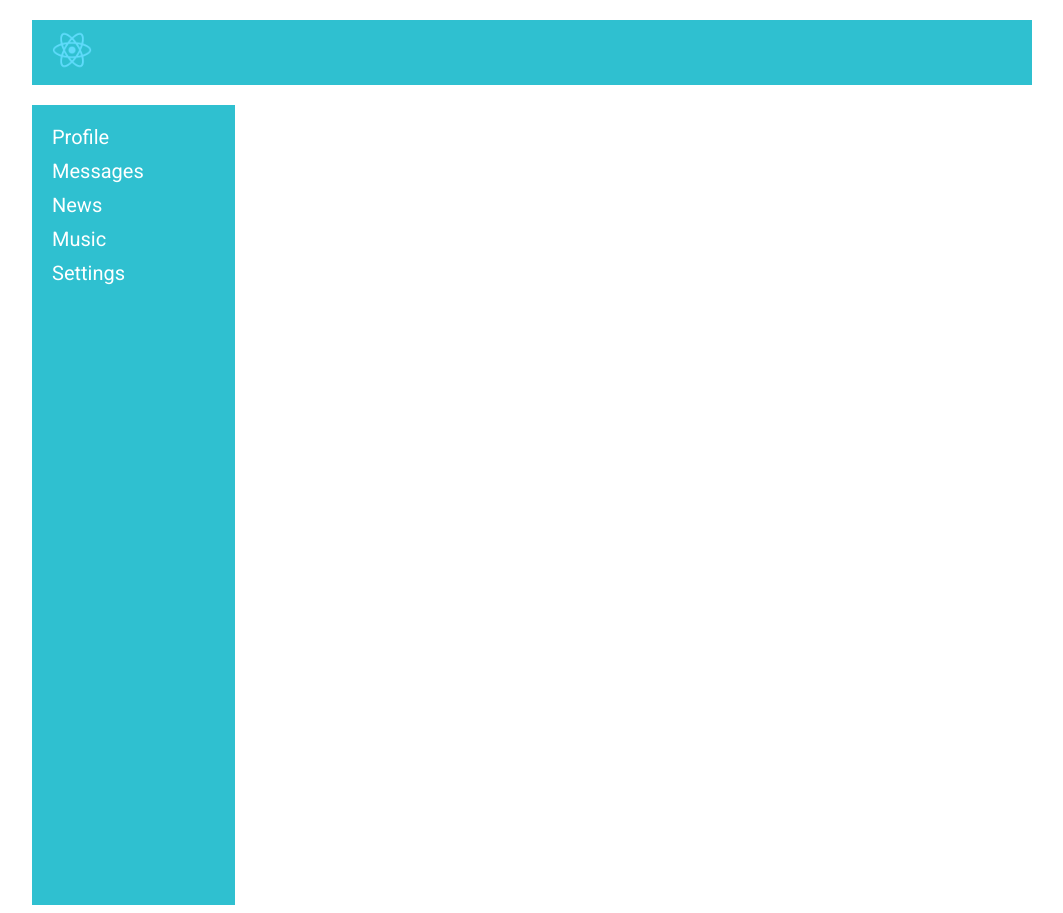
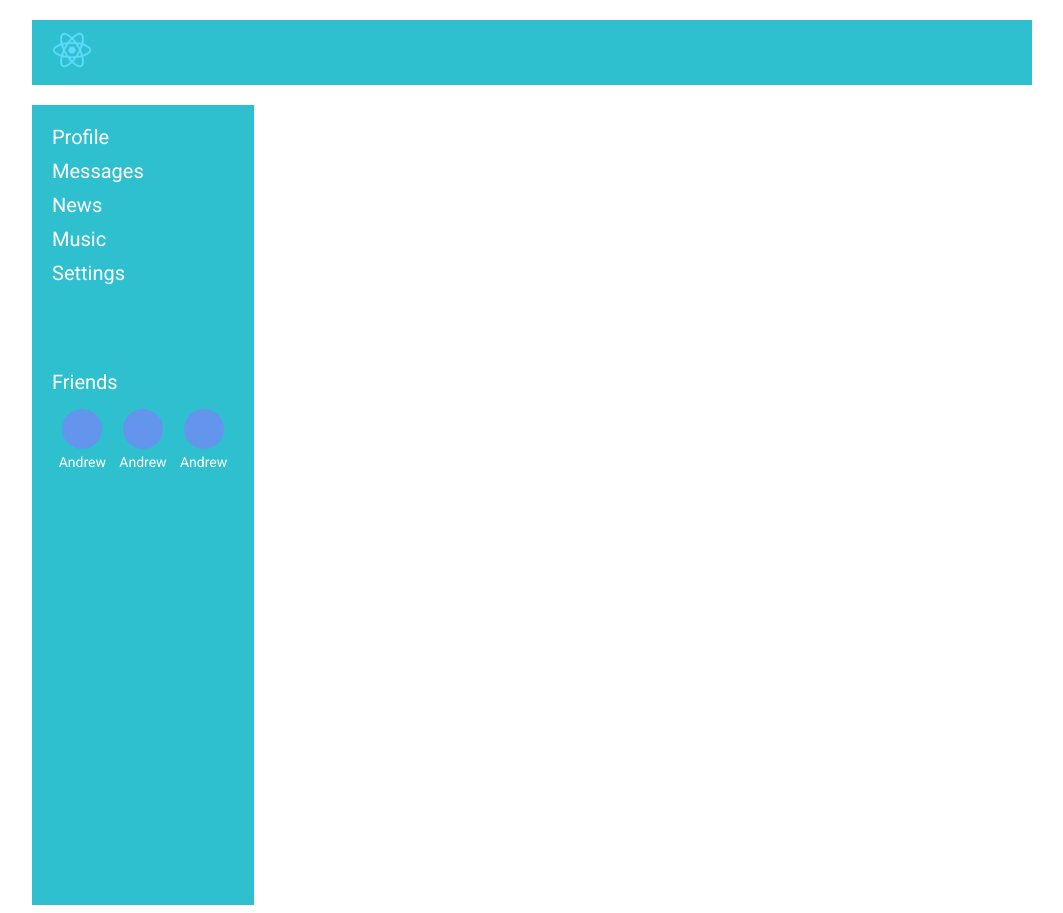
Before and after one commit to tarasovnm/social-network, a React (Create React App) app: page / in a window 1280 px wide. Shown: the whole page, without its empty margins (108-1171 px from the left). Built offline with nearby package versions, Linux system fonts and the light colour scheme.

Commit message:
Done markup for friend list on sidebar

```diff
--- /dev/null
+++ b/src/components/Navbar/FriendsList/Friend/Friend.jsx
@@ -0,0 +1,11 @@
+import s from './Friend.module.scss'
+
+function Friend() {
+    return (
+        <div className={s.friend}>
+            <p className={s.friend__name}>Andrew</p>
+        </div>
+    );
+}
+
+export default Friend;
--- /dev/null
+++ b/src/components/Navbar/FriendsList/Friend/Friend.module.scss
@@ -0,0 +1,20 @@
+.friend {
+  margin-bottom: 10px;
+
+  &__name {
+    color: #ffffff;
+    font-size: 14px;margin-top: 5px;
+    margin-bottom: 0;
+  }
+
+  &:before {
+    content: "";
+    display: block;
+    width: 40px;
+    height: 40px;
+    border-radius: 50%;
+    overflow: hidden;
+    background-color: cornflowerblue;
+    margin: 0 auto;
+  }
+}
--- /dev/null
+++ b/src/components/Navbar/FriendsList/FriendsList.jsx
@@ -0,0 +1,18 @@
+import Friend from './Friend/Friend';
+import s from './FriendsList.module.scss';
+
+function FriendsList() {
+    return (
+        <div className={s.friends}>
+            <h4 className={s.friends__title}>Friends</h4>
+
+            <div className={s.friends__list}>
+                <Friend />
+                <Friend />
+                <Friend />
+            </div>
+        </div>
+    );
+}
+
+export default FriendsList;
--- /dev/null
+++ b/src/components/Navbar/FriendsList/FriendsList.module.scss
@@ -0,0 +1,13 @@
+.friends {
+  &__title {
+    color: #ffffff;
+    font-weight: normal;
+  }
+
+  &__list {
+    display: flex;
+    flex-wrap: wrap;
+    justify-content: space-around;
+    margin-top: 15px;
+  }
+}
--- a/src/components/Navbar/Navbar.jsx
+++ b/src/components/Navbar/Navbar.jsx
@@ -1,9 +1,11 @@
 import s from './Navbar.module.scss';
 import {NavLink} from "react-router-dom";
+import FriendsList from "./FriendsList/FriendsList";
 
 function Navbar() {
     return (
-        <nav className={s.navbar}>
+        <div className={s.navbar}>
+            <nav className={s.navbar__nav}>
                 <div className={s.navbar__item}>
                     <NavLink to="/profile" className={s.navbar__link} activeClassName={s.active}>Profile</NavLink>
                 </div>
@@ -20,6 +22,8 @@ function Navbar() {
                     <NavLink to="/settings" className={s.navbar__link} activeClassName={s.active}>Settings</NavLink>
                 </div>
             </nav>
+            <FriendsList />
+        </div>
     );
 }
 
--- a/src/components/Navbar/Navbar.module.scss
+++ b/src/components/Navbar/Navbar.module.scss
@@ -1,8 +1,12 @@
 .navbar {
-  width: 250px;
+  width: 280px;
   padding: 15px 20px;
   margin-right: 20px;
   background-color: #2fc0d0;
+
+  &__nav {
+    margin-bottom: 80px;
+  }
 
   &__item {
     padding: 5px 0;
```
Lines whose indentation alone changed are shown as unchanged.
